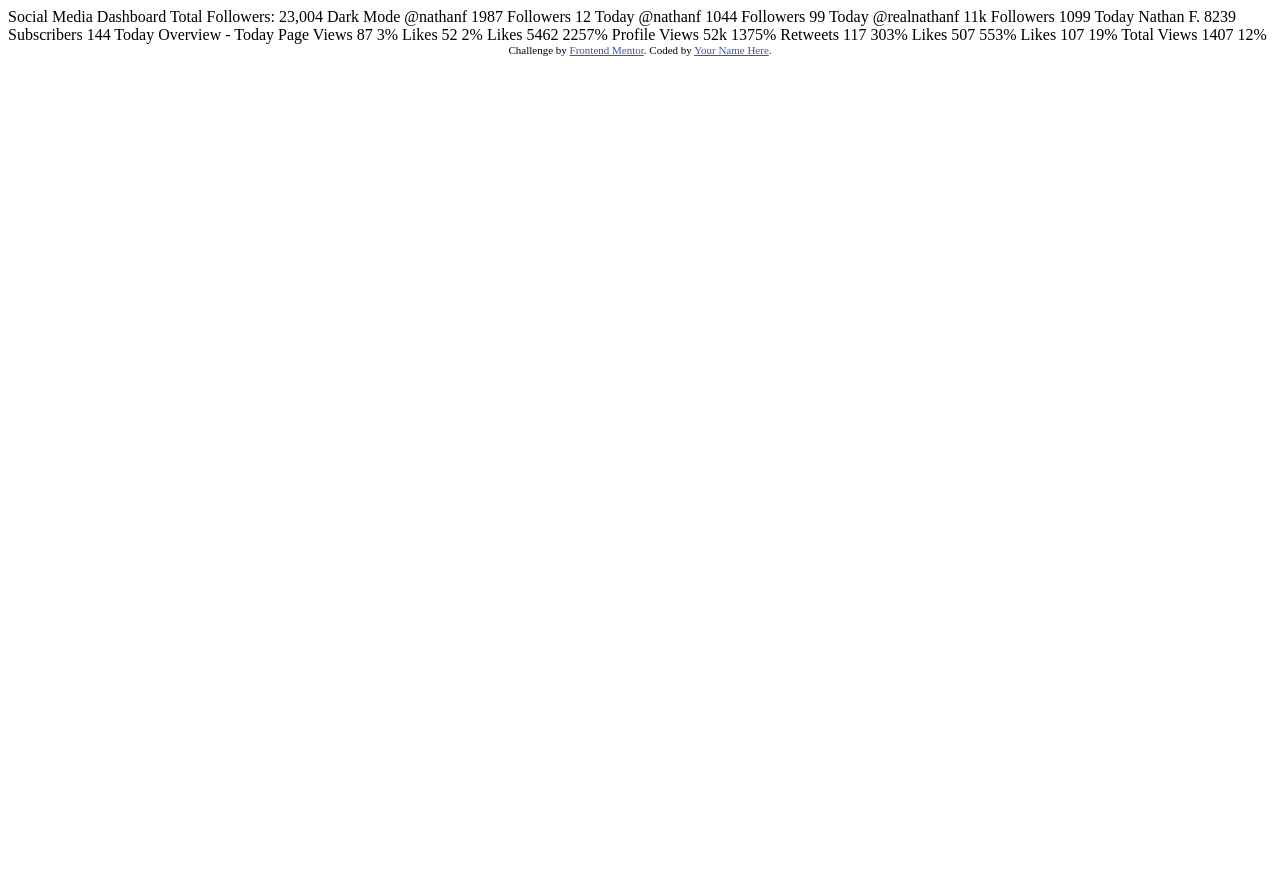
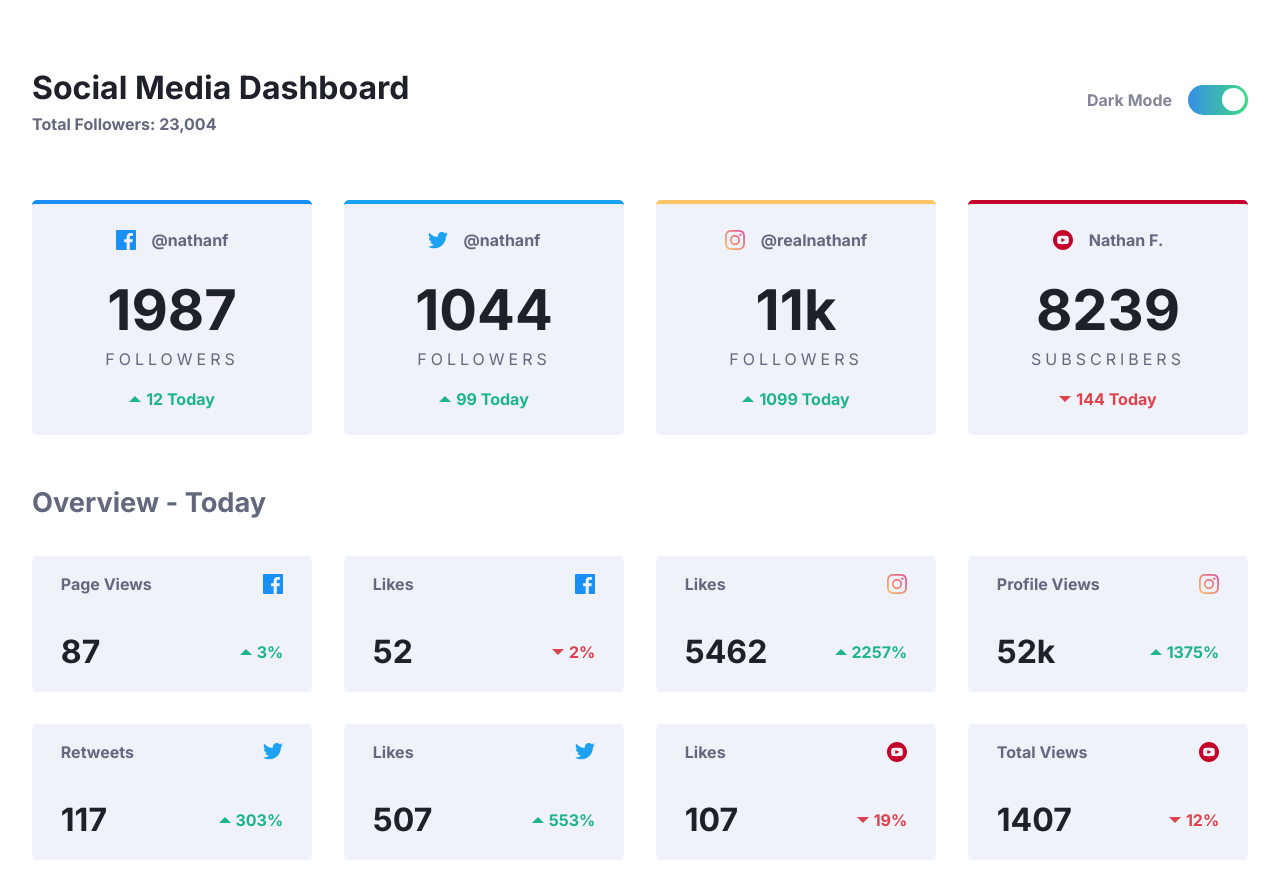
Before and after one commit to Travisnicholson90/social-media-dashboard-FEM, a plain HTML site: page index.html in a window 1280 px wide. Before the commit the page ends 800 px from the top, so only its background shows below. Drawn offline with Linux system fonts and the light colour scheme; a web font is replaced by a local one.

Commit message:
first-commit

```diff
--- a/index.html
+++ b/index.html
@@ -3,85 +3,161 @@
 <head>
   <meta charset="UTF-8">
   <meta name="viewport" content="width=device-width, initial-scale=1.0"> <!-- displays site properly based on user's device -->
+  <link rel="stylesheet" href="styles.css">
+  <link rel="icon" type="image/png" sizes="32x32" href="./images/favicon-32x32.png">
+  <title>Frontend Mentor | Social Media Dashboard</title>
 
-  <link rel="icon" type="image/png" sizes="32x32" href="./images/favicon-32x32.png">
-
-  <title>Frontend Mentor | [Challenge Name Here]</title>
-
-  <!-- Feel free to remove these styles or customise in your own stylesheet 👍 -->
-  <style>
-    .attribution { font-size: 11px; text-align: center; }
-    .attribution a { color: hsl(228, 45%, 44%); }
-  </style>
 </head>
 <body>
 
-  Social Media Dashboard
-  Total Followers: 23,004
 
-  Dark Mode
+  <main>
+    <section class="follower-section-grid">
 
+    <header>
+      <div class="header-section-1">
+        <h1>Social Media Dashboard</h1>
+        <p>Total Followers: 23,004</p>
+      </div>
+      <div class="header-section-2">
+        <p>Dark Mode</p>
+        <button class="toggle"><span class="ball"></span></button>
+      </div>
+    </header>
 
+      <article class="container-followers facebook">
+        <div class="article-header">
+          <img src="images/icon-facebook.svg" alt="icon-facebook">
+          <p>@nathanf</p>
+        </div>
+        <h1>1987</h1>
+        <p>FOLLOWERS</p>
+        <p class="follower-status"><span><img class="arrow-icon" src="images/icon-up.svg"></img></span>12 Today</p>
+      </article>
 
-  @nathanf
-  1987
-  Followers
-  12 Today
+      <article class="container-followers twitter">
+        <div class="article-header">
+          <img src="/images/icon-twitter.svg" alt="icon-twitter">
+          <p>@nathanf</p>
+        </div>
+        <h1>1044</h1>
+        <p>FOLLOWERS</p>
+        <p class="follower-status"><span><img class="arrow-icon" src="images/icon-up.svg"></img></span>99 Today</p>
+      </article>
 
-  @nathanf
-  1044
-  Followers
-  99 Today
+      <article class="container-followers instagram">
+        <div class="article-header">
+          <img src="/images/icon-instagram.svg" alt="icon-instagram">
+          <p>@realnathanf</p>
+        </div>
+        <h1>11k</h1>
+        <p>FOLLOWERS</p>
+        <p class="follower-status"><span><img class="arrow-icon" src="images/icon-up.svg"></img></span>1099 Today</p>
+      </article>
 
-  @realnathanf
-  11k
-  Followers
-  1099 Today
+      <article class="container-followers youtube">
+        <div class="article-header">
+          <img src="/images/icon-youtube.svg" alt="icon-youtube">
+          <p>Nathan F.</p>
+        </div>
+        <h1>8239</h1>
+        <p>SUBSCRIBERS</p>
+        <p class="follower-status red"><span><img class="arrow-icon" src="/images/icon-down.svg"></img></span>144 Today</p>
+      </article>
 
-  Nathan F.
-  8239
-  Subscribers
-  144 Today
+      <div class="overview-heading">Overview - Today</div>
+    <!-- 1 -->
 
+      <article class="overview-container">
+        <div class="overview-header">
+          <p>Page Views</p>
+          <img src="/images/icon-facebook.svg" alt="icon-facebook">
+        </div>
+        <div class="views">
+          <h3>87</h3>
+          <p class="daily-status"><span><img class="arrow-icon" src="images/icon-up.svg"></img></span>3%</p>
+        </div>
+      </article>
+      <!-- 2 -->
+      <article class="overview-container">
+        <div class="overview-header">
+          <p>Likes</p>
+          <img src="/images/icon-facebook.svg" alt="icon-facebook">
+        </div>
+        <div class="views">
+          <h3>52</h3>
+          <p class="daily-status red"><span><img class="arrow-icon" src="/images/icon-down.svg"></img></span>2%</p>
+        </div>
+      </article>
+      <!-- 3 -->
+      <article class="overview-container">
+        <div class="overview-header">
+          <p>Likes</p>
+          <img src="/images/icon-instagram.svg" alt="icon-instagram">
+        </div>
+        <div class="views">
+          <h3>5462</h3>
+          <p class="daily-status"><span><img class="arrow-icon" src="images/icon-up.svg"></img></span>2257%</p>
+        </div>
+      </article>
+      <!-- 4 -->
+      <article class="overview-container">
+        <div class="overview-header">
+          <p>Profile Views</p>
+          <img src="/images/icon-instagram.svg" alt="icon-instagram">
+        </div>
+        <div class="views">
+          <h3>52k</h3>
+          <p class="daily-status"><span><img class="arrow-icon" src="images/icon-up.svg"></img></span>1375%</p>
+        </div>
+      </article>
+      <!-- 5 -->
+      <article class="overview-container">
+        <div class="overview-header">
+          <p>Retweets</p>
+          <img src="/images/icon-twitter.svg" alt="icon-twitter">
+        </div>
+        <div class="views">
+          <h3>117</h3>
+          <p class="daily-status"><span><img class="arrow-icon" src="images/icon-up.svg"></img></span>303%</p>
+        </div>
+      </article>
+      <!-- 6 -->
+      <article class="overview-container">
+        <div class="overview-header">
+          <p>Likes</p>
+          <img src="/images/icon-twitter.svg" alt="icon-twitter">
+        </div>
+        <div class="views">
+          <h3>507</h3>
+          <p class="daily-status"><span><img class="arrow-icon" src="images/icon-up.svg"></img></span>553%</p>
+        </div>
+      </article>
+      <!-- 7 -->
+      <article class="overview-container">
+        <div class="overview-header">
+          <p>Likes</p>
+          <img src="/images/icon-youtube.svg" alt="icon-youtube">
+        </div>
+        <div class="views">
+          <h3>107</h3>
+          <p class="daily-status red"><span><img class="arrow-icon" src="/images/icon-down.svg"></img></span>19%</p>
+        </div>
+      </article>
+      <!-- 8 -->
+      <article class="overview-container">
+        <div class="overview-header">
+          <p>Total Views</p>
+          <img src="/images/icon-youtube.svg" alt="">
+        </div>
+        <div class="views">
+          <h3>1407</h3>
+          <p class="daily-status red"><span><img class="arrow-icon" src="images/icon-down.svg"></img></span>12%</p>
+        </div>
+      </article>
+    </section>
 
+  </main>
 
-  Overview - Today
-
-  Page Views
-  87
-  3%
-
-  Likes
-  52
-  2%
-
-  Likes
-  5462
-  2257%
-
-  Profile Views
-  52k
-  1375%
-
-  Retweets
-  117
-  303%
-
-  Likes
-  507
-  553%
-
-  Likes
-  107
-  19%
-
-  Total Views
-  1407
-  12%
-
-  <div class="attribution">
-    Challenge by <a href="https://www.frontendmentor.io?ref=challenge" target="_blank">Frontend Mentor</a>.
-    Coded by <a href="#">Your Name Here</a>.
-  </div>
 </body>
 </html>
--- /dev/null
+++ b/styles.css
@@ -0,0 +1,336 @@
+@import url('https://fonts.googleapis.com/css2?family=Chivo:wght@100;200;300&family=Inter:wght@400;700;800&family=Kumbh+Sans:wght@400;700&family=Libre+Franklin:wght@300;600;700&family=Manrope:wght@500;700&family=Overpass:wght@400;700&family=Plus+Jakarta+Sans:wght@500;800&family=Poppins:ital,wght@0,400;0,500;0,600;0,700;1,700&family=Space+Grotesk:wght@500&display=swap');
+
+:root {
+
+/* Primary */
+
+--Lime-Green: hsl(163, 72%, 41%);
+--Bright-Red: hsl(356, 69%, 56%);
+
+--Facebook: hsl(208, 92%, 53%);
+--Twitter: hsl(203, 89%, 53%);
+--Instagram: linear-gradient(90deg, hsl(37, 97%, 70%), hsl(329, 70%, 58%));
+--YouTube: hsl(348, 97%, 39%);
+
+/* Dark Theme */
+/* *linear-gradient */
+--Toggle: hsl(210, 78%, 56%) to hsl(146, 68%, 55%);
+
+/* Light Theme */
+
+--toggle: hsl(230, 22%, 74%);
+
+/* Neutral */
+
+/* Dark Theme */
+
+/* bg */
+--Very-Dark-Blue: hsl(230, 17%, 14%);
+/* Top-BG-Pattern */
+--Very-Dark-Blue: hsl(232, 19%, 15%);
+/* Card-BG */
+--Dark-Desaturated-Blue: hsl(228, 28%, 20%);
+/* text */
+--Desaturated-Blue: hsl(228, 34%, 66%);
+--White-Text: hsl(0, 0%, 100%);
+
+/* Light Theme */
+
+/* bg */
+--White: hsl(0, 0%, 100%);
+/* top-bg-pattern */
+--Very-Pale-Blue: hsl(225, 100%, 98%);
+/* card bg */
+--Light-Grayish-Blue: hsl(227, 47%, 96%);
+/* Text */
+--Dark-Grayish-Blue: hsl(228, 12%, 44%);
+/* Text */
+--Very-Dark-Blue: hsl(230, 17%, 14%);
+
+}
+
+/* Box sizing rules */
+*,
+*::before,
+*::after {
+  box-sizing: border-box;
+  padding: 0;
+  Margin: 0;
+}
+
+/* Remove default margin */
+body,
+h1,
+h2,
+h3,
+h4,
+p,
+figure,
+blockquote,
+dl,
+dd {
+  margin: 0;
+}
+
+/* Remove list styles on ul, ol elements with a list role, which suggests default styling will be removed */
+ul[role='list'],
+ol[role='list'] {
+  list-style: none;
+}
+
+/* Set core root defaults */
+html:focus-within {
+  scroll-behavior: smooth;
+}
+
+/* Set core body defaults */
+body {
+  min-height: 100vh;
+  text-rendering: optimizeSpeed;
+  line-height: 1.5;
+}
+
+/* A elements that don't have a class get default styles */
+a:not([class]) {
+  text-decoration-skip-ink: auto;
+}
+
+/* Make images easier to work with */
+img,
+picture {
+  max-width: 100%;
+  display: block;
+}
+
+/* Inherit fonts for inputs and buttons */
+input,
+button,
+textarea,
+select {
+  font: inherit;
+}
+
+/* Remove all animations, transitions and smooth scroll for people that prefer not to see them */
+@media (prefers-reduced-motion: reduce) {
+  html:focus-within {
+   scroll-behavior: auto;
+  }
+
+  *,
+  *::before,
+  *::after {
+    animation-duration: 0.01ms !important;
+    animation-iteration-count: 1 !important;
+    transition-duration: 0.01ms !important;
+    scroll-behavior: auto !important;
+  }
+}
+
+body {
+    background: var(--White);
+    font-family: 'inter';
+    color: var(--Dark-Grayish-Blue);
+}
+
+/* header */
+header {
+    grid-column: 1 / -1;
+    display: flex;
+    align-items: center;
+    justify-content: space-between;
+    padding: 2rem 0rem;
+}
+
+.header-section-1 {
+    display: flex;
+    flex-direction: column;
+}
+.header-section-1 h1 {
+    color: var(--Very-Dark-Blue);
+    font-size: 2rem;
+
+}
+
+.header-section-1 p {
+    color: var(--Dark-Grayish-Blue);
+    font-weight: 700;
+}
+
+.header-section-2 {
+    display: flex;
+    align-items: center;
+    justify-content: center;
+    gap: 1rem;
+}
+
+.header-section-2 p {
+    color: var(--Dark-Grayish-Blue);
+    font-weight: 700;
+    opacity: .8;
+}
+
+/* * toggle */
+.toggle {
+    position: relative;
+    background: linear-gradient(90deg, hsl(210, 78%, 56%), hsl(146, 68%, 55%));
+    border: none;
+    width: 60px;
+    height: 30px;
+    border-radius: 30px;
+}
+
+.ball {
+    position: absolute;
+    width: 23px;
+    aspect-ratio: 1;
+    background: white;
+    border-radius: 50%;
+    top: 2.8px;
+    right: 3px;
+}
+
+.ball.light {
+    position: absolute;
+    width: 23px;
+    aspect-ratio: 1;
+    background: white;
+    border-radius: 50%;
+    top: 2.8px;
+    left: 3px;
+}
+/* ^ header ^ */
+
+
+main {
+    display: grid;
+    place-items: center;
+    padding: 2rem;
+}
+
+/* main followers section */
+
+.follower-section-grid {
+    display: grid;
+    grid-template-columns: repeat(4, minmax(15rem, 1fr));
+    grid-template-rows: auto;
+    gap: 2rem;
+}
+
+.container-followers {
+    display: flex;
+    flex-direction: column;
+    align-items: center;
+    justify-content: center;
+    padding: 1.5rem 4rem;
+    background: var(--Light-Grayish-Blue);
+    border-radius: 5px;
+}
+
+.article-header {
+    display: flex;
+    align-items: center;
+    gap: 1rem;
+    padding-bottom: 1rem;
+}
+
+.container-followers h1 {
+    color: var(--Very-Dark-Blue);
+    font-size: 3.5rem;
+}
+.container-followers p:nth-last-of-type(1){
+    font-weight: 700;
+}
+.container-followers p:nth-last-of-type(2) {
+    letter-spacing: 4px;
+    margin-top: -5px;
+    padding-bottom: 1rem;
+}
+
+.follower-status {
+    display: flex;
+    justify-content: center;
+    align-items: center;
+    gap: 5px;
+    color: var(--Lime-Green);
+}
+
+.arrow-icon {
+    width: 12px;
+}
+
+.twitter {
+    border-top: 4px solid var(--Twitter);
+}
+.facebook {
+    border-top: 4px solid var(--Facebook);
+}
+.instagram {
+    border-top: 4px solid hsl(37, 97%, 70%);
+  }
+.youtube {
+    border-top: 4px solid var(--YouTube);
+}
+
+/* * Hover states */
+.container-followers:hover {
+    cursor: pointer;
+    background: var(--toggle);
+}
+.overview-container:hover {
+    cursor: pointer;
+    background: var(--toggle);
+}
+
+.toggle {
+    cursor: pointer;
+}
+
+/* daily overviews section */
+.overview-heading {
+    grid-column: 1 / -1;
+    font-weight: 700;
+    font-size: 1.7rem;
+    padding-top: 1rem;
+}
+
+.overview-container {
+    display: flex;
+    flex-direction: column;
+    padding: 1rem 1.8rem;
+    background: var(--Light-Grayish-Blue);
+    border-radius: 5px;
+}
+
+.overview-container p {
+    font-weight: 700;
+}
+
+.overview-header {
+    display: flex;
+    align-items: center;
+    justify-content: space-between;
+    padding-bottom: 1rem;
+}
+
+.views {
+    display: flex;
+    align-items: center;
+    justify-content: space-between;
+    padding-top: 1rem;
+}
+
+.views h3 {
+    font-size: 2rem;
+    color: var(--Very-Dark-Blue);
+}
+
+.daily-status{
+    display: flex;
+    align-items: center;
+    justify-content: center;
+    gap: 5px;
+    color: var(--Lime-Green);
+}
+.red {
+    color: var(--Bright-Red);
+}
```
